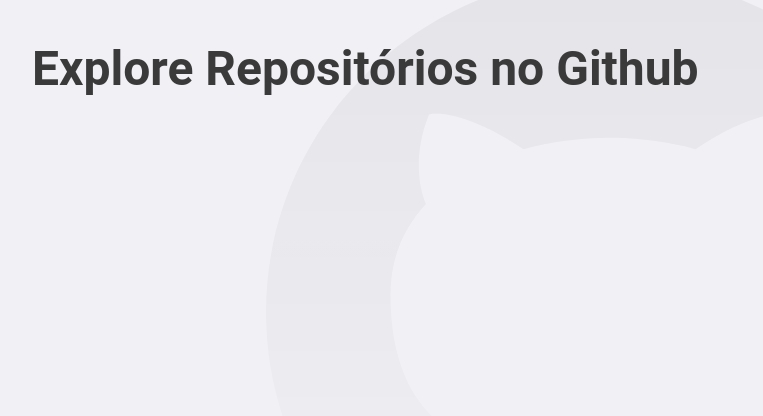
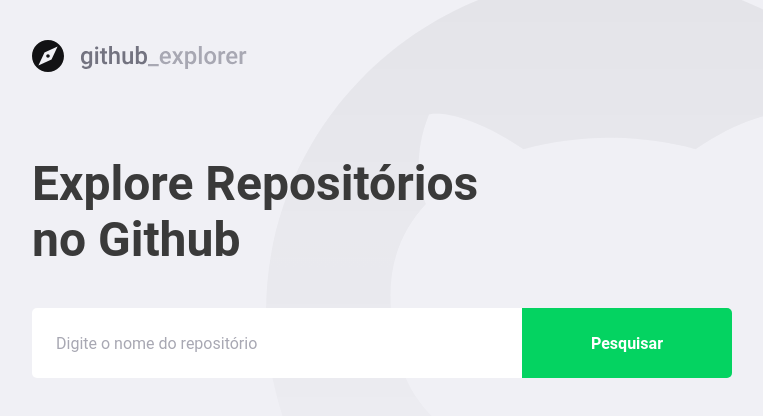
Before and after one commit to MogLuiz/github-explorer, a React (Create React App) app: page / in a window 1280 px wide. Shown: the top 416 px of the page, without its empty margins (148-911 px from the left). Built offline with nearby package versions, Linux system fonts and the light colour scheme.

Commit message:
Add files via upload

```diff
--- a/src/pages/Dashboard/index.tsx
+++ b/src/pages/Dashboard/index.tsx
@@ -1,9 +1,21 @@
 import React from 'react'
 
-import { Title } from './styles'
+import logoImg from '../../assets/logo.svg'
+
+import { Title , Form } from './styles'
 
 const Dashboard: React.FC = () => {
-    return <Title>Explore Repositórios no Github</Title>
+    return (
+        <>
+            <img src={logoImg} alt="Logo Github Explorer"/>
+            <Title>Explore Repositórios no Github</Title>
+
+            <Form>
+                <input placeholder="Digite o nome do repositório"/>
+                <button type="submit">Pesquisar</button>
+            </Form>
+        </>
+    )
 }
 
 export default Dashboard
--- a/src/pages/Dashboard/styles.ts
+++ b/src/pages/Dashboard/styles.ts
@@ -1,6 +1,49 @@
 import styled from 'styled-components'
+import { shade } from 'polished'
+
 
 export const Title = styled.h1`
     font-size: 48px;
     color: #3A3A3A;
+    max-width: 450px;
+    line-height: 56px;
+
+    margin-top: 80px;
 `
+
+export const Form = styled.form`
+    margin-top: 40px;
+    max-width: 700px;
+
+    display: flex;
+
+    input{
+        flex: 1;
+        height: 70px;
+        padding: 0 24px;
+        border: 0;
+        border-radius: 5px 0 0 5px;
+        color: #3a3a3a;
+
+        &::placeholder {
+            color: #a8a8b3;
+        }
+    }
+
+    button {
+        width: 210px;
+        height: 70px;
+        border: 0;
+        background: #04d361;
+        border-radius: 0px 5px 5px 0px;
+        color: #fff;
+        font-weight: bold;
+        transition: background-color 0.5s;
+
+        &:hover {
+            background: ${shade(0.3, '#04d361')};
+        }
+
+
+    }
+`
```
Also changed, not shown: src/assets/logo.svg (added).
